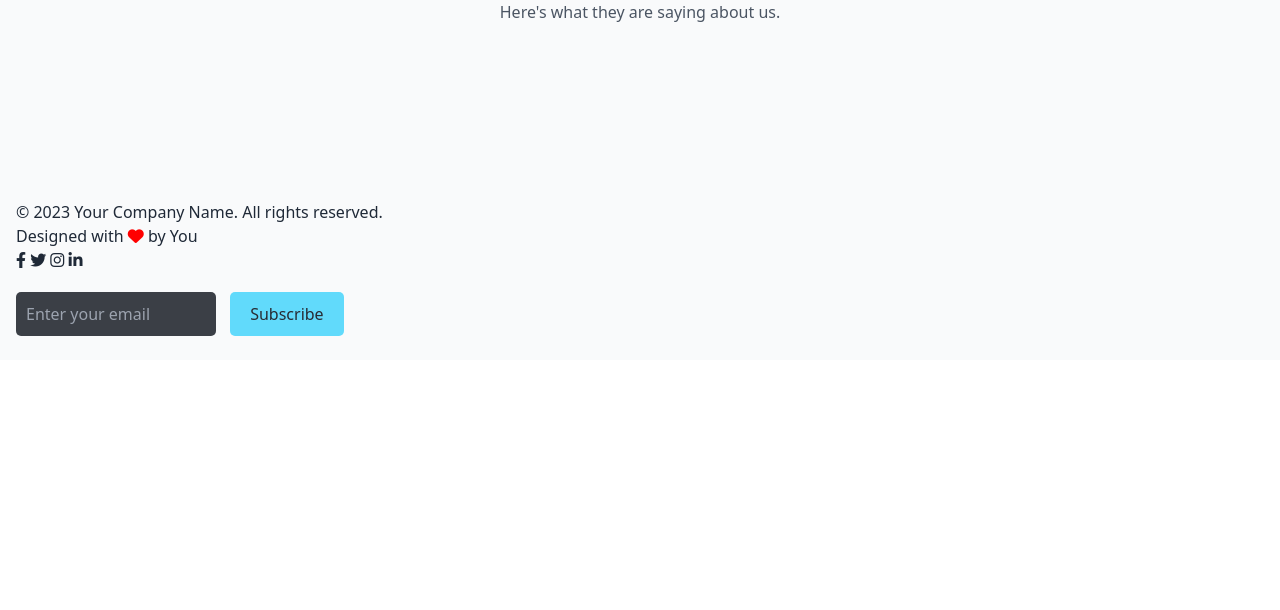
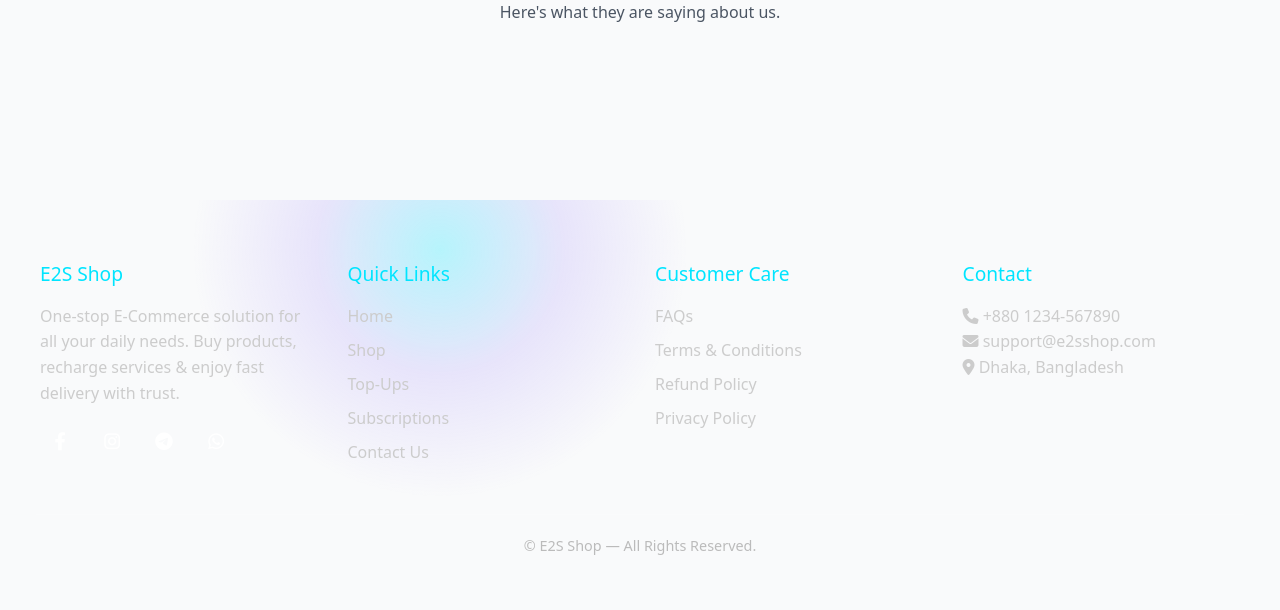
Before and after one commit to hoingut/e2splatfrom, a Flask app: page / in a window 1280 px wide. Shown: the part 1836-2446 px from the top of the page. Before the commit the page ends 2172 px from the top, so only its background shows below. Run offline with Flask 3, Linux system fonts and the light colour scheme; some libraries are stand-ins or nearby versions.

Commit message:
Update index.html

```diff
--- a/templates/index.html
+++ b/templates/index.html
@@ -282,6 +282,97 @@
             100% { transform: scale(1.2); opacity: 0.8; }
         }
     </style>
+<style>
+  /* Footer Style */
+  .e2s-footer{
+    position:relative;
+
+    color:#fff;
+    padding:60px 20px 30px;
+    overflow:hidden;
+  }
+  @keyframes spin{to{transform:rotate(360deg)}}
+
+  .e2s-container{max-width:1200px;margin:auto;display:grid;gap:30px;grid-template-columns:repeat(auto-fit,minmax(220px,1fr));position:relative;z-index:1}
+
+  .e2s-card h3{margin-bottom:15px;font-size:1.2rem;color:#00e5ff}
+  .e2s-card p{line-height:1.6;color:#ccc}
+  .e2s-links{list-style:none;padding:0;margin:0}
+  .e2s-links li{margin-bottom:10px}
+  .e2s-links a{color:#ccc;text-decoration:none;transition:.3s}
+  .e2s-links a:hover{color:#fff;margin-left:5px}
+
+  .e2s-social{display:flex;gap:12px;margin-top:15px}
+  .e2s-social a{
+    width:40px;height:40px;display:grid;place-items:center;border-radius:50%;
+    background:rgba(255,255,255,.08);color:#fff;font-size:18px;
+    transition:.3s;
+  }
+  .e2s-social a:hover{background:#00e5ff;color:#0a0f1f;transform:translateY(-4px)}
+
+  .e2s-bottom{
+    margin-top:40px;padding-top:20px;border-top:1px solid rgba(255,255,255,.2);
+    text-align:center;font-size:.9rem;color:#bbb
+  }
+
+  .e2s-footer::before{
+    content:"";
+    position:absolute;
+    width:500px;height:500px;
+    background:radial-gradient(circle,#00e5ff44,#7c5cff22,transparent 70%);
+    border-radius:50%;
+    top:-200px;left:-200px;
+    animation:spin 25s linear infinite;
+    margin-left: 30%;
+  }
+</style>
+
+<footer class="e2s-footer">
+  <div class="e2s-container">
+    <!-- About -->
+    <div class="e2s-card">
+      <h3>E2S Shop</h3>
+      <p>One-stop E-Commerce solution for all your daily needs. Buy products, recharge services & enjoy fast delivery with trust.</p>
+      <div class="e2s-social">
+        <a href="#"><i class="fab fa-facebook-f"></i></a>
+        <a href="#"><i class="fab fa-instagram"></i></a>
+        <a href="#"><i class="fab fa-telegram"></i></a>
+        <a href="#"><i class="fab fa-whatsapp"></i></a>
+      </div>
+    </div>
+    <!-- Quick Links -->
+    <div class="e2s-card">
+      <h3>Quick Links</h3>
+      <ul class="e2s-links">
+        <li><a href="#">Home</a></li>
+        <li><a href="#">Shop</a></li>
+        <li><a href="#">Top-Ups</a></li>
+        <li><a href="#">Subscriptions</a></li>
+        <li><a href="#">Contact Us</a></li>
+      </ul>
+    </div>
+    <!-- Customer Care -->
+    <div class="e2s-card">
+      <h3>Customer Care</h3>
+      <ul class="e2s-links">
+        <li><a href="#">FAQs</a></li>
+        <li><a href="#">Terms & Conditions</a></li>
+        <li><a href="#">Refund Policy</a></li>
+        <li><a href="#">Privacy Policy</a></li>
+      </ul>
+    </div>
+    <!-- Contact -->
+    <div class="e2s-card">
+      <h3>Contact</h3>
+      <p><i class="fa-solid fa-phone"></i> +880 1234-567890</p>
+      <p><i class="fa-solid fa-envelope"></i> support@e2sshop.com</p>
+      <p><i class="fa-solid fa-location-dot"></i> Dhaka, Bangladesh</p>
+    </div>
+  </div>
+  <div class="e2s-bottom">
+    © <span id="year"></span> E2S Shop — All Rights Reserved.
+  </div>
+</footer>
 
 <!-- ... body content ... -->
 <script type="module" src="/static/firebaseConfig.js"></script>
@@ -290,24 +381,5 @@
 
 
 
-    <footer class="unique-footer">
-        <div class="footer-content">
-            <p>&copy; 2023 Your Company Name. All rights reserved.</p>
-            <p>Designed with <i class="fas fa-heart" style="color: red;"></i> by You</p>
-            <div class="social-links">
-                <a href="#"><i class="fab fa-facebook-f"></i></a>
-                <a href="#"><i class="fab fa-twitter"></i></a>
-                <a href="#"><i class="fab fa-instagram"></i></a>
-                <a href="#"><i class="fab fa-linkedin-in"></i></a>
-            </div>
-            <div class="newsletter-form">
-                <form action="#" method="post">
-                    <input type="email" placeholder="Enter your email" required>
-                    <button type="submit">Subscribe</button>
-                </form>
-            </div>
-        </div>
-    </footer>
-
 
   </html>
```
